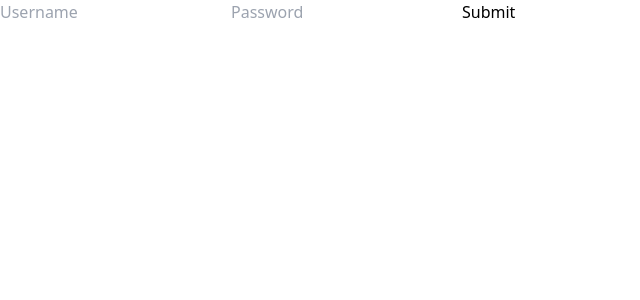
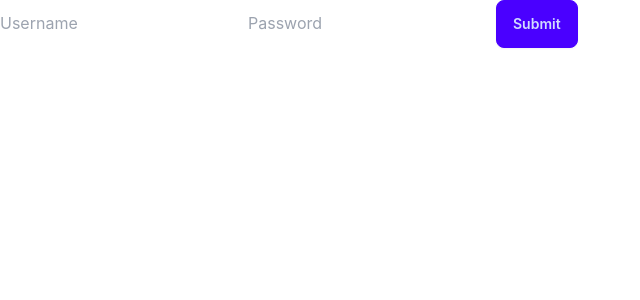
Before and after one commit to gyeonghyeonkwon/springboot_react, a React (Create React App) app in the folder src/main/front/: page /member/login in a window 1280 px wide. Shown: the top 300 px of the page, without its empty margins (0-640 px from the left). Built offline with nearby package versions, Linux system fonts and the light colour scheme.

Commit message:
데이지 UI 추가

```diff
--- a/src/main/front/package.json
+++ b/src/main/front/package.json
@@ -45,6 +45,7 @@
   },
   "devDependencies": {
     "autoprefixer": "^10.4.17",
+    "daisyui": "^4.6.2",
     "postcss": "^8.4.34",
     "tailwindcss": "^3.4.1"
   }
--- a/src/main/front/src/App.js
+++ b/src/main/front/src/App.js
@@ -1,4 +1,5 @@
 import './App.css';
+import './index.css'
 import { Routes, Route} from "react-router-dom";
 import Main from './pages/Main';
 import Login from './member/Login';
--- a/src/main/front/src/index.css
+++ b/src/main/front/src/index.css
@@ -9,16 +9,16 @@
   font-style: normal;
 }
 
-body {
+/* body {
   font-family: 'JalnanGothic';
-}
+} */
 
 
-/* body {
+body {
  margin: 0;
  font-family: -apple-system, BlinkMacSystemFont, 'Segoe UI', 'Roboto', 'Oxygen',
    'Ubuntu', 'Cantarell', 'Fira Sans', 'Droid Sans', 'Helvetica Neue',
-   sans-serif;
+   sans-serif , 'JalnanGothic';
  -webkit-font-smoothing: antialiased;
  -moz-osx-font-smoothing: grayscale;
 }
@@ -26,4 +26,4 @@ body {
 code {
  font-family: source-code-pro, Menlo, Monaco, Consolas, 'Courier New',
    monospace;
-} */
+}
--- a/src/main/front/src/member/Login.js
+++ b/src/main/front/src/member/Login.js
@@ -44,7 +44,7 @@ const Login = () => {
         onChange={(e) => setPassword(e.target.value)}
         placeholder="Password"
       />
-      <button type="submit">Submit</button>
+      <button className="btn btn-primary" type="submit">Submit</button>
     </form>
   );
 };
--- a/src/main/front/tailwind.config.js
+++ b/src/main/front/tailwind.config.js
@@ -7,5 +7,6 @@ module.exports = {
   theme: {
     extend: {},
   },
-  plugins: [],
+  plugins: [require("daisyui")],
+
 }
```
Also changed, not shown: 2 other files (tests, documents, lock files or other folders).
